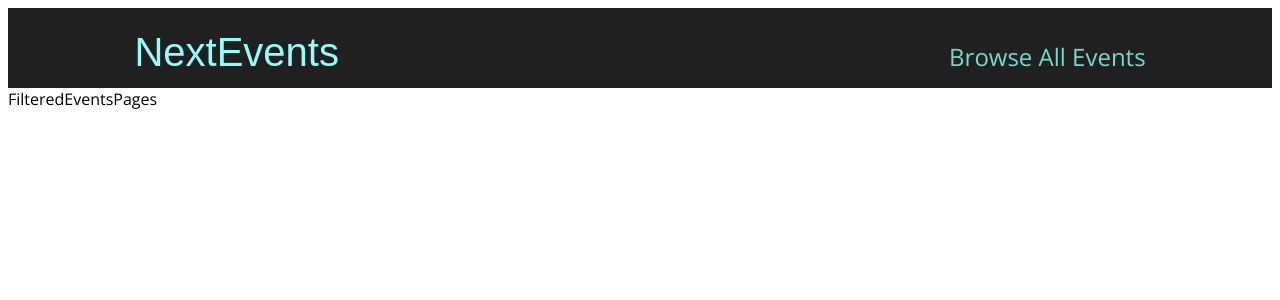
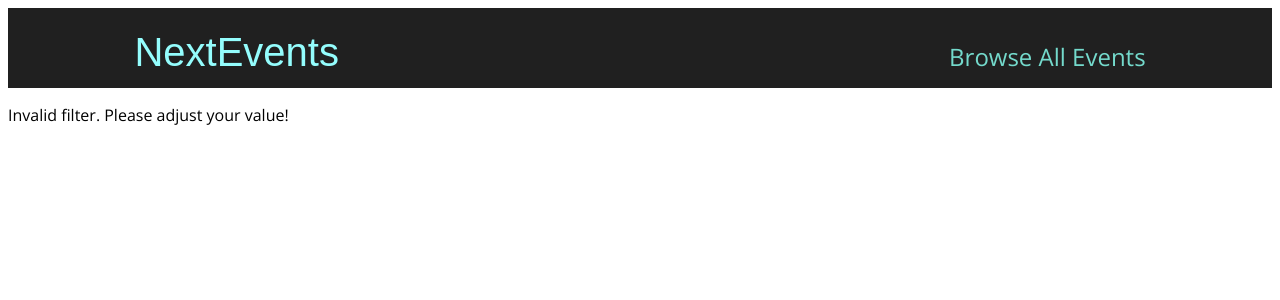
Before and after one commit to Bruce-liushaopeng/Event-Publisher, a Next.js app: page /events in a window 1280 px wide. Shown: the top 300 px of the page. Built offline with nearby package versions, Linux system fonts and the light colour scheme.

Commit message:
get filter query from URL and handle execption cases

```diff
--- a/pages/events/[...slug].js
+++ b/pages/events/[...slug].js
@@ -1,8 +1,42 @@
-import React from 'react'
+import React from "react"
+import { useRouter } from "next/router"
+import { getFilteredEvents } from "../../dummy-data"
+import EventList from "../../components/events/event-list"
 
 function FilteredEventsPages() {
+  const router = useRouter()
+  const filterData = router.query.slug
+  if (!filterData) {
+    return <p className="center">Loading...</p>
+  }
+  console.log(filterData)
+  const numYear = +filterData[0]
+  const numMonth = +filterData[1]
+
+  if (
+    isNaN(numYear) ||
+    isNaN(numMonth) ||
+    numYear > 2030 ||
+    numYear < 2021 ||
+    numMonth < 1 ||
+    numMonth > 12
+  ) {
+    return <p>Invalid filter. Please adjust your value!</p>
+  }
+
+  const filteredEvents = getFilteredEvents({
+    year: numYear,
+    month: numMonth,
+  })
+
+  if (!filteredEvents || filteredEvents.length === 0) {
+    return <p> No events found for the chosen filter !</p>
+  }
+
   return (
-    <div>FilteredEventsPages</div>
+    <div>
+      <EventList items={filteredEvents} />
+    </div>
   )
 }
 
--- a/styles/globals.css
+++ b/styles/globals.css
@@ -16,3 +16,8 @@
 h6 {
   font-family: 'Lato', sans-serif;
 }
+
+.center {
+  margin: auto;
+  text-align: center;
+}
```
